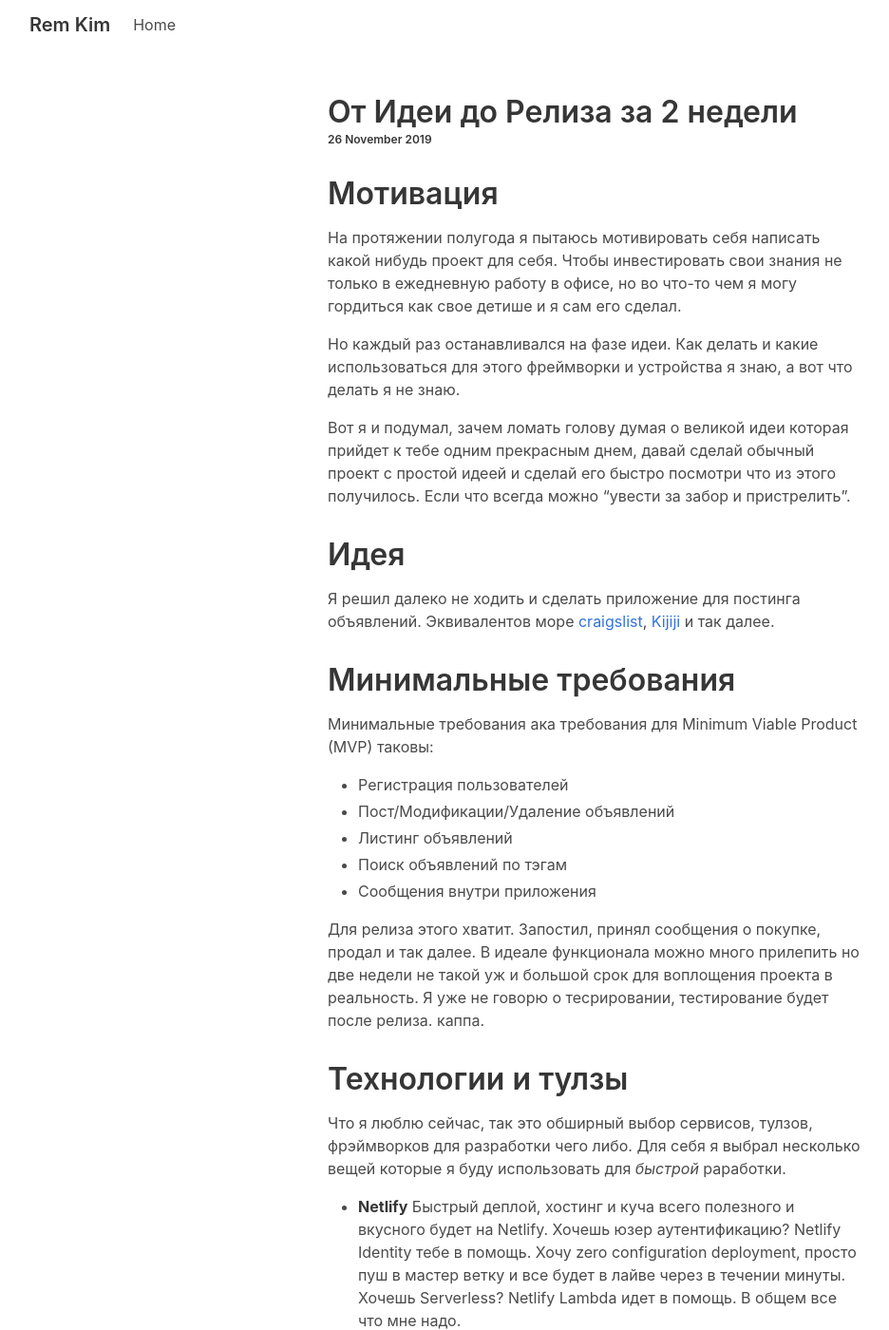
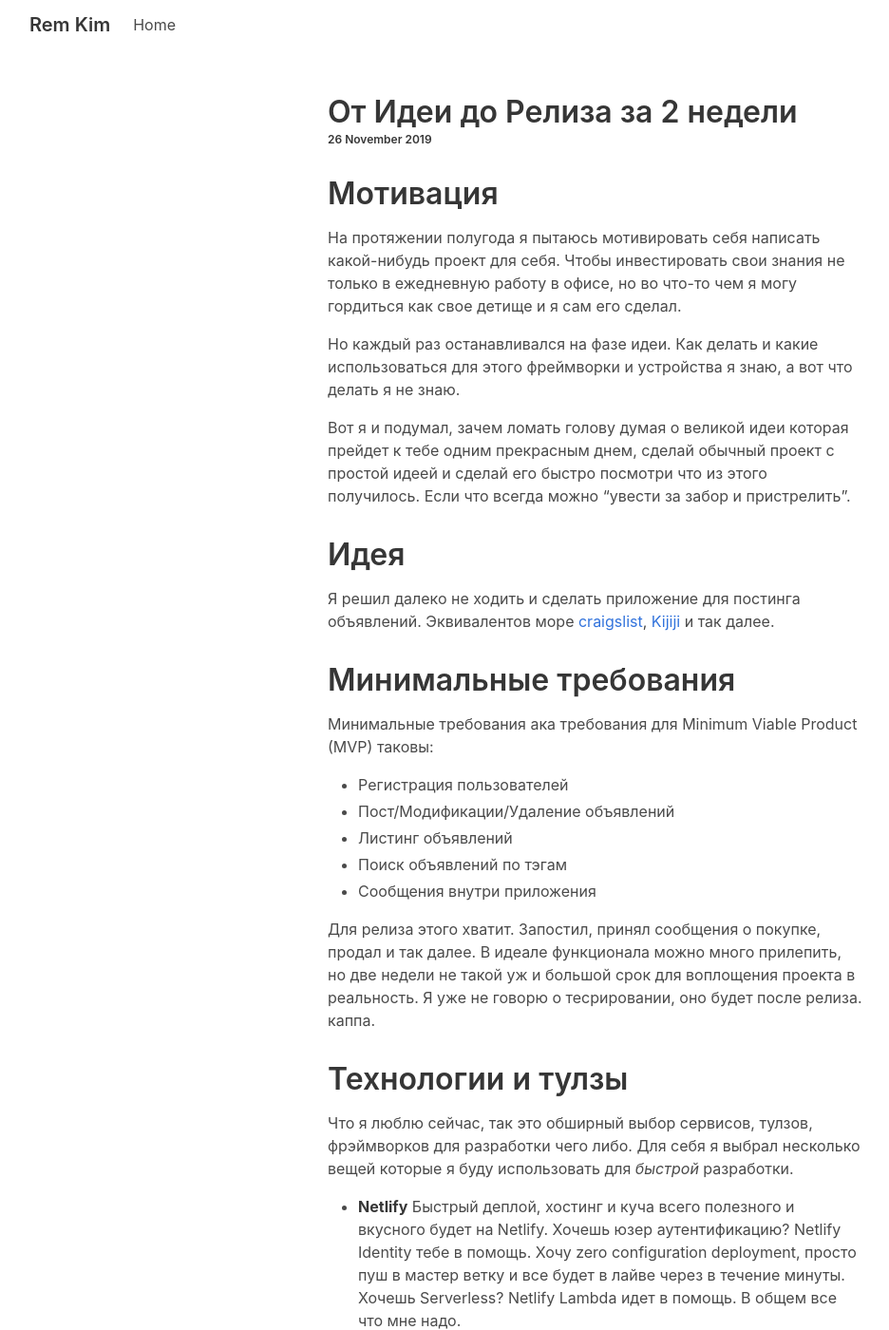
Before and after one commit to rem4ik4ever/blog.remkim, a Jekyll site: the page built from _posts/2019-11-25-from-idea-to-release-in-2-weeks.markdown, in a window 1280 px wide and 1400 px high. Shown: the whole window at 95% size, without its empty margins (13-949 px from the left). Built offline with Jekyll 4.4.1, drawn with Linux system fonts in a browser that asks for light colours; nearby versions of some CDN libraries; some of the changed text lies outside the part shown.

Commit message:
fixed typos

```diff
--- a/_posts/2019-11-25-from-idea-to-release-in-2-weeks.markdown
+++ b/_posts/2019-11-25-from-idea-to-release-in-2-weeks.markdown
@@ -21,11 +21,11 @@ tags:
 
 # Мотивация
 
-На протяжении полугода я пытаюсь мотивировать себя написать какой нибудь проект для себя. Чтобы инвестировать свои знания не только в ежедневную работу в офисе, но во что-то чем я могу гордиться как свое детише и я сам его сделал.
+На протяжении полугода я пытаюсь мотивировать себя написать какой-нибудь проект для себя. Чтобы инвестировать свои знания не только в ежедневную работу в офисе, но во что-то чем я могу гордиться как свое детище и я сам его сделал.
 
 Но каждый раз останавливался на фазе идеи. Как делать и какие использоваться для этого фреймворки и устройства я знаю, а вот что делать я не знаю.
 
-Вот я и подумал, зачем ломать голову думая о великой идеи которая прийдет к тебе одним прекрасным днем, давай сделай обычный проект с простой идеей и сделай его быстро посмотри что из этого получилось. Если что всегда можно "увести за забор и пристрелить".
+Вот я и подумал, зачем ломать голову думая о великой идеи которая прейдет к тебе одним прекрасным днем, сделай обычный проект с простой идеей и сделай его быстро посмотри что из этого получилось. Если что всегда можно "увести за забор и пристрелить".
 
 # Идея
 
@@ -42,20 +42,20 @@ tags:
 - Сообщения внутри приложения
 
 Для релиза этого хватит. Запостил, принял сообщения о покупке, продал и так далее.
-В идеале функционала можно много прилепить но две недели не такой уж и большой срок для воплощения проекта в реальность. Я уже не говорю о тесрировании, тестирование будет после релиза. каппа.
+В идеале функционала можно много прилепить, но две недели не такой уж и большой срок для воплощения проекта в реальность. Я уже не говорю о тесрировании, оно будет после релиза. каппа.
 
 # Технологии и тулзы
 
-Что я люблю сейчас, так это обширный выбор сервисов, тулзов, фрэймворков для разработки чего либо. Для себя я выбрал несколько вещей которые я буду использовать для _быстрой_ раработки.
+Что я люблю сейчас, так это обширный выбор сервисов, тулзов, фрэймворков для разработки чего либо. Для себя я выбрал несколько вещей которые я буду использовать для _быстрой_ разработки.
 
 - **Netlify**
-  Быстрый деплой, хостинг и куча всего полезного и вкусного будет на Netlify. Хочешь юзер аутентификацию? Netlify Identity тебе в помощь. Хочу zero configuration deployment, просто пуш в мастер ветку и все будет в лайве через в течении минуты. Хочешь Serverless? Netlify Lambda идет в помощь. В общем все что мне надо.
+  Быстрый деплой, хостинг и куча всего полезного и вкусного будет на Netlify. Хочешь юзер аутентификацию? Netlify Identity тебе в помощь. Хочу zero configuration deployment, просто пуш в мастер ветку и все будет в лайве через в течение минуты. Хочешь Serverless? Netlify Lambda идет в помощь. В общем все что мне надо.
 
 - **NextJS**
   Сервер сайд рендеринг + React + SEO Optimization + Скорость + Моментум = Любовь.
 
 - **Firebase** || **FaunaDB**
-  Так как как такового бэкэнда не будет база данных будет тоже serverless и у Netlify есть аддоны и плагины для FaunaDB и Firebase будем использовать их. А и еще они бесплатные.
+  Так как такового бэкэнда не будет база данных будет тоже serverless и у Netlify есть аддоны и плагины для FaunaDB и Firebase будем использовать их. А и еще они бесплатные.
 
 ## Что дальше?
 
```
